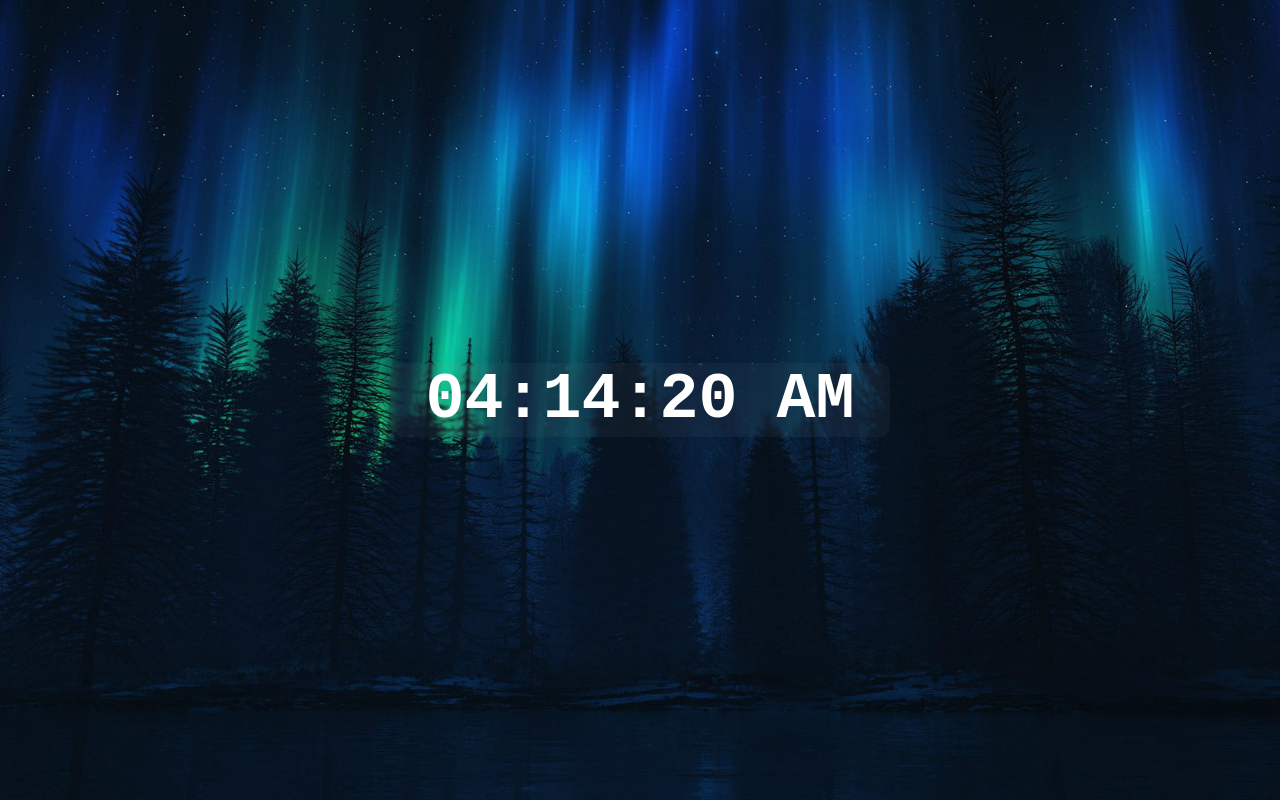
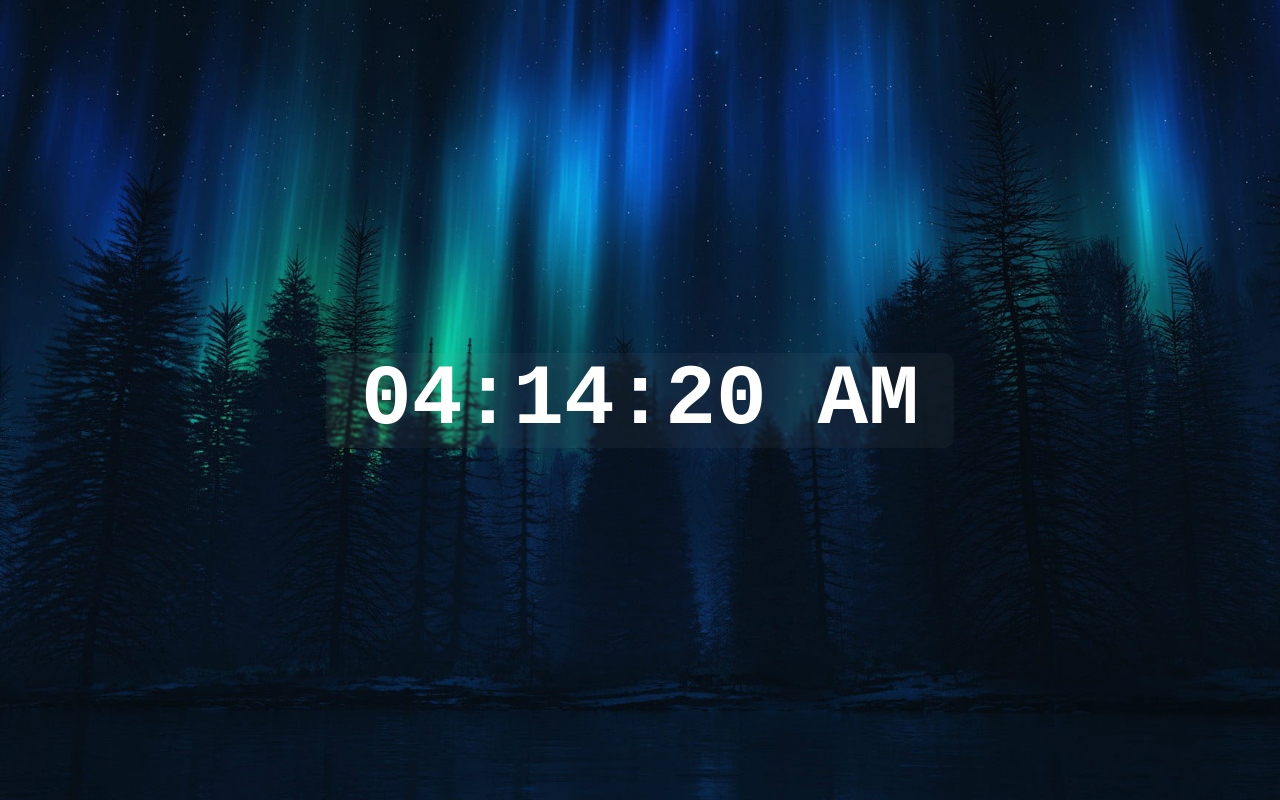
Before and after one commit to mishohan/projectDigitalClock, a plain HTML site: page index.html in a window 1280 px wide. Drawn offline with Linux system fonts and the light colour scheme.

Commit message:
Update styles.css

```diff
--- a/styles.css
+++ b/styles.css
@@ -15,7 +15,7 @@ body{
 }
 
 #clock{
-    font-size: 5em;
+    font-size: 6.5em;
     font-weight: bold;
     font-family: monospace;
     color: white;
```
